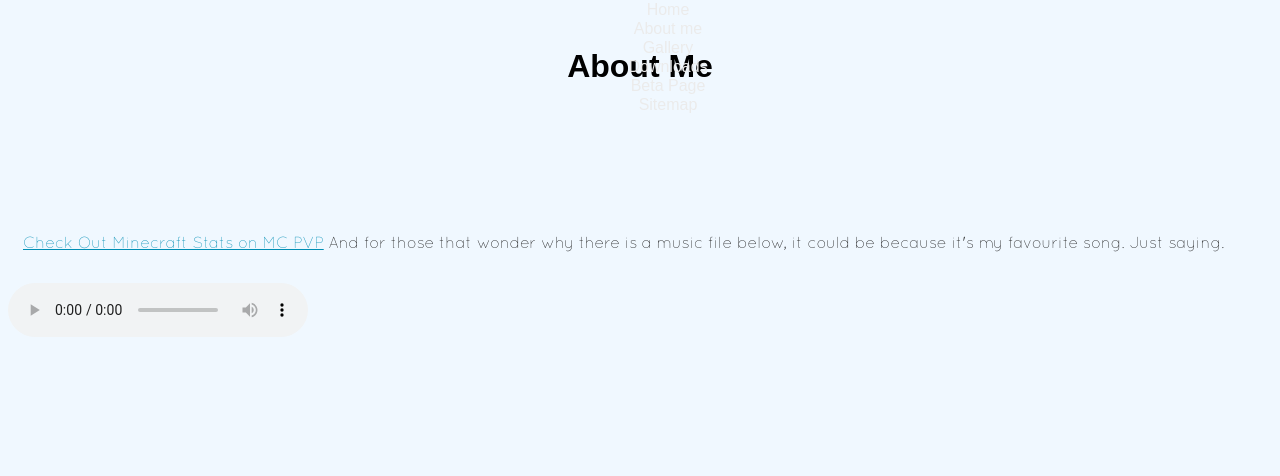
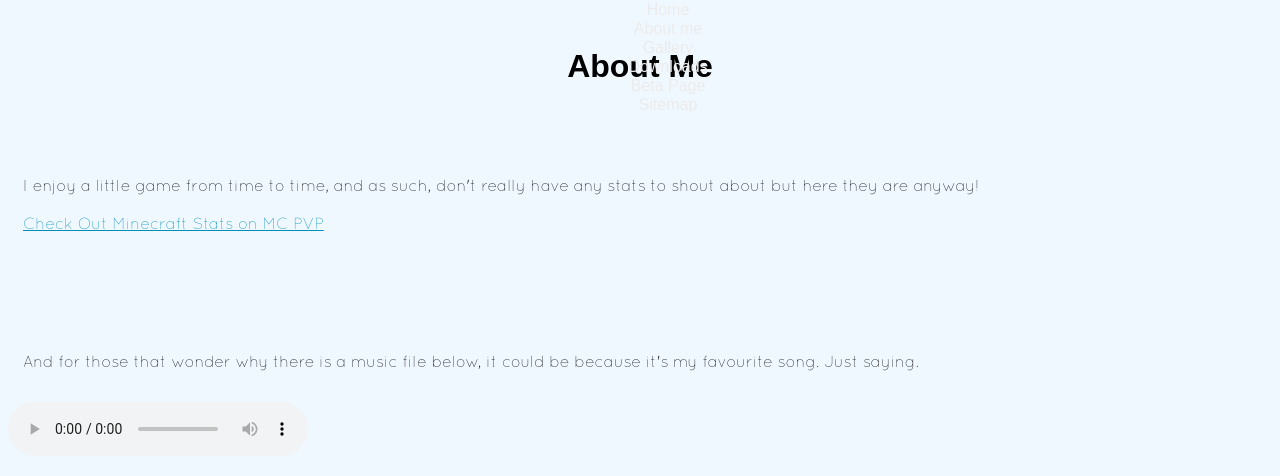
Before and after one commit to boffnoff/boffnoff.github.com, a Jekyll site: the page beta/about.html, which Jekyll copies as it is, in a window 1280 px wide. Shown: the top 476 px of the page. Built offline with Jekyll 4.4.1, drawn with Linux system fonts in a browser that asks for light colours; some web fonts are replaced.

Commit message:
thats all i got

```diff
--- a/beta/about.html
+++ b/beta/about.html
@@ -51,13 +51,24 @@
 
 <br>
 <br>
+    <p>
+        I enjoy a little game from time to time, and as such, don't really have any stats to shout about but here they are
+        anyway!
+        <br>
+        <br>
+        <a href="http://www.minecraftpvp.com/profile/Boffnoff21">Check Out Minecraft Stats on MC PVP</a>
+        <br>
+        <a ></a>
+        </p>
 <br>
 <br>
 <br>
-<p>
-  <a href="http://www.minecraftpvp.com/profile/Boffnoff21">Check Out Minecraft Stats on MC PVP</a>
+
+
+    <p>
   And for those that wonder why there is a music file below, it could be because it's my favourite song. Just saying.
 </p>
+
 <audio controls>
     <source src="/sound/viva_la_vida.mp3" type="audio/mpeg">
     <embed height="50" width="100" src="viva_la_vida.mp3">
```
